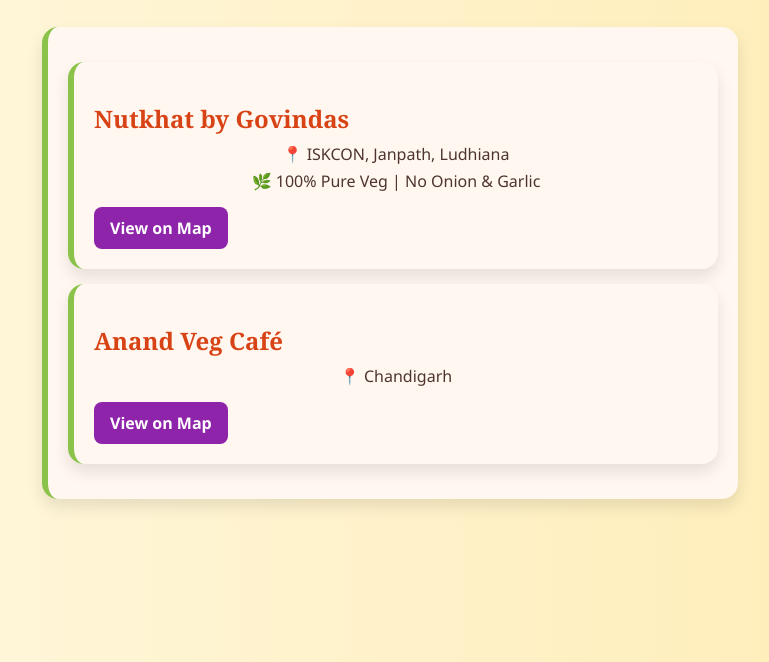
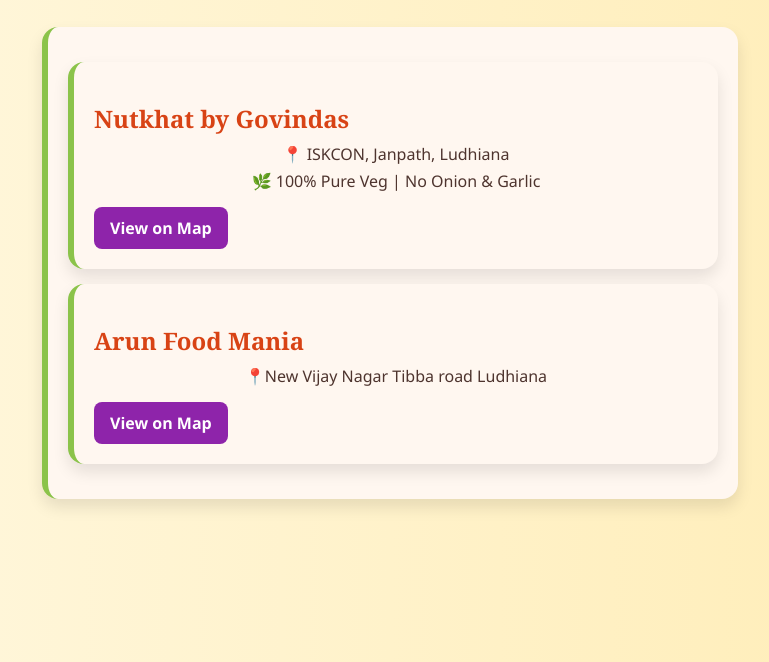
Before and after one commit to amardeep0322/Satvic-rasoi, a plain HTML site: page index.html in a window 1280 px wide. Shown: the part 138-800 px from the top of the page, without its empty margins (250-1019 px from the left). Drawn offline with Linux system fonts and the light colour scheme.

Commit message:
Update index.html

```diff
--- a/index.html
+++ b/index.html
@@ -18,11 +18,10 @@
 </div>
 
   <div class="restaurant">
-    <h2>Anand Veg Café</h2>
-    <p>📍 Chandigarh</p>
-    <a href="https://maps.google.com" target="_blank">View on Map</a>
+    <h2>Arun Food Mania</h2>
+    <p>📍New Vijay Nagar Tibba road Ludhiana</p>
+    <a href="https://maps.app.goo.gl/rgXBBL2BiCpAq9ab9" target="_blank">View on Map</a>
   </div>
-
   <script src="script.js"></script>
 </body>
 </html>
```
